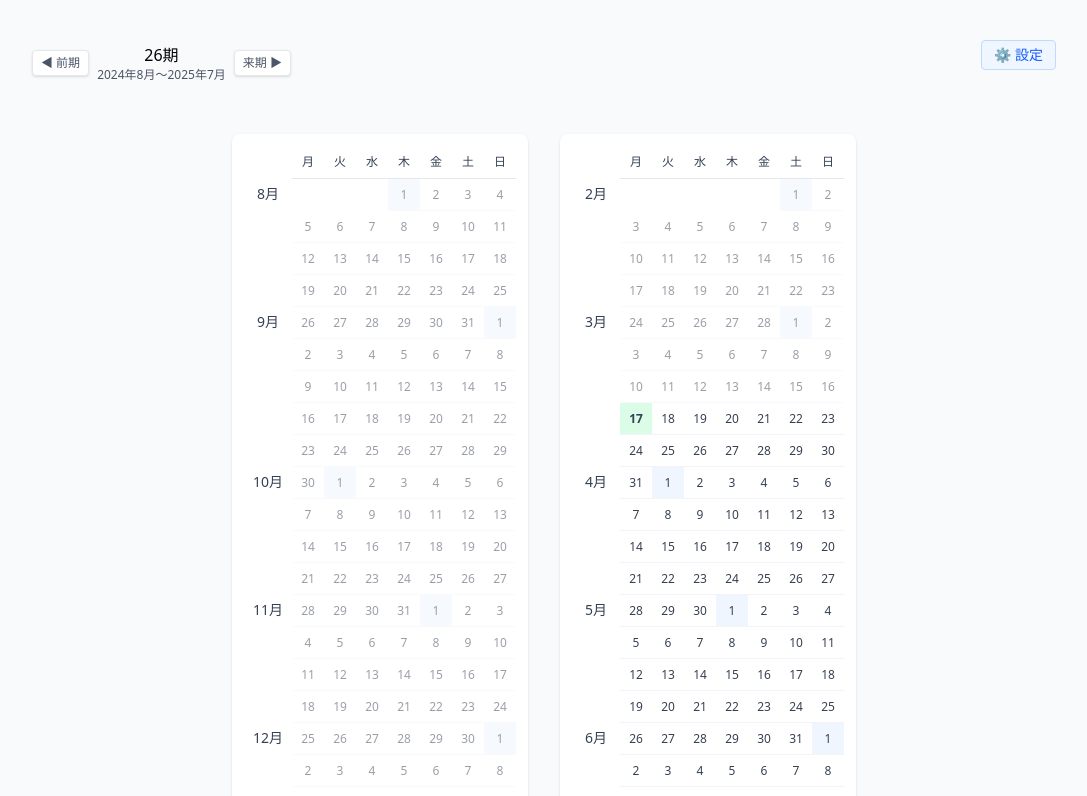
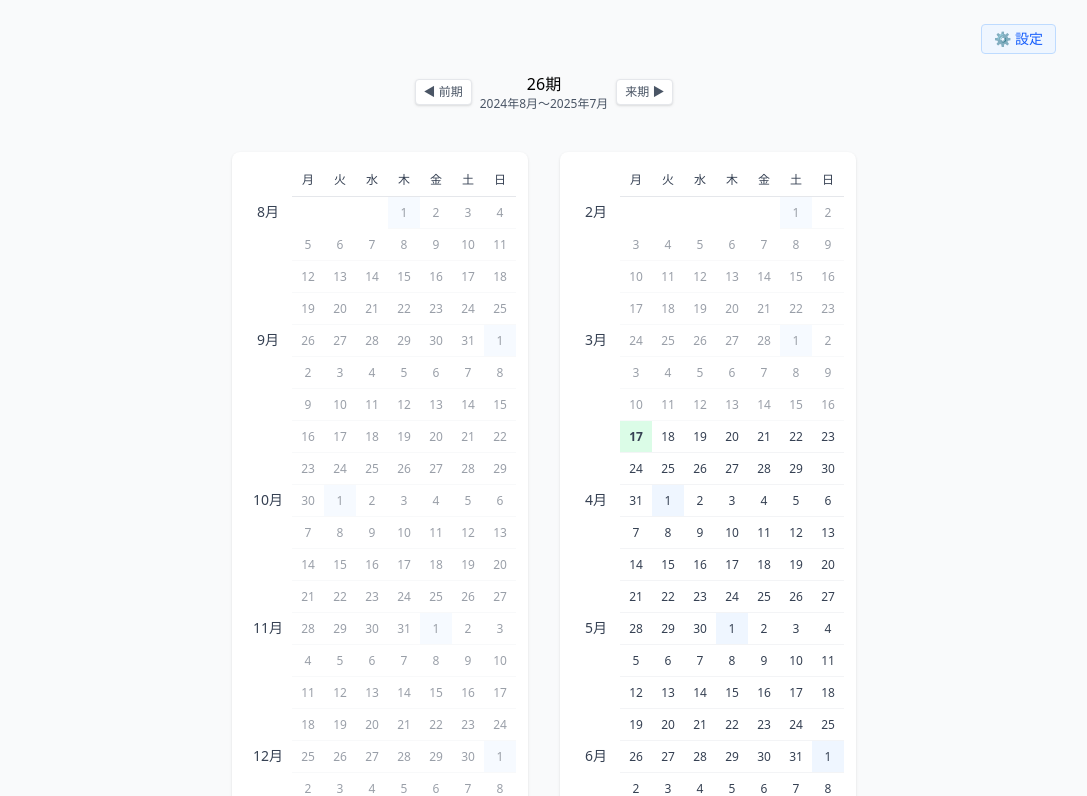
Before and after one commit to okonomi/period-calendar, a React (Vite) app: page / in a window 1280 px wide. Shown: the top 796 px of the page, without its empty margins (96-1183 px from the left). Built offline with nearby package versions, Linux system fonts and the light colour scheme; no server answers.

Commit message:
refactor: enhance layout of AppContent and improve SettingsForm positioning

```diff
--- a/src/App.tsx
+++ b/src/App.tsx
@@ -28,11 +28,21 @@ const AppContent: React.FC = () => {
     <HolidaysProvider period={selectedPeriod}>
       <div className="min-h-screen bg-gray-50">
         <div className="container mx-auto px-2 py-6">
-          <div className="max-w-5xl mx-auto">
-            <div className="flex justify-between items-center">
-              <PeriodSelector period={selectedPeriod} onPrevPeriod={handlePrevPeriod} onNextPeriod={handleNextPeriod} />
+          <div className="max-w-5xl mx-auto relative">
+            <div className="absolute top-0 right-0 z-10">
               <SettingsForm />
             </div>
+
+            <div className="pt-10 mb-4">
+              <div className="mx-auto max-w-md">
+                <PeriodSelector
+                  period={selectedPeriod}
+                  onPrevPeriod={handlePrevPeriod}
+                  onNextPeriod={handleNextPeriod}
+                />
+              </div>
+            </div>
+
             <div className="flex gap-8 justify-center mt-4">
               <div className="shrink">
                 <Calendar dates={firstHalfDates} />
--- a/src/components/PeriodSelector.tsx
+++ b/src/components/PeriodSelector.tsx
@@ -27,7 +27,7 @@ export const PeriodSelector: React.FC<Props> = ({ period, onPrevPeriod, onNextPe
   const periodRange = formatPeriodRange(getPeriodRange(period, settings))
 
   return (
-    <div className="flex items-center justify-center space-x-2">
+    <div className="flex items-center justify-center space-x-2 w-full py-2">
       <button type="button" onClick={onPrevPeriod} className={buttonClasses}>
         ◀ 前期
       </button>
--- a/src/components/SettingsForm.tsx
+++ b/src/components/SettingsForm.tsx
@@ -4,7 +4,6 @@ import { useSettings } from "../hooks/use-settings"
 export const SettingsForm: React.FC = () => {
   const { settings, updateSettings } = useSettings()
   const [isOpen, setIsOpen] = useState(false)
-
   const [year, setYear] = useState(settings.firstPeriodStartYear.toString())
   const [month, setMonth] = useState(settings.firstPeriodStartMonth.toString())
 
@@ -33,7 +32,7 @@ export const SettingsForm: React.FC = () => {
   }
 
   return (
-    <div className="mt-4 mb-8">
+    <div>
       <button
         type="button"
         onClick={toggleSettings}
@@ -43,7 +42,7 @@ export const SettingsForm: React.FC = () => {
       </button>
 
       {isOpen && (
-        <div className="mt-4 p-4 bg-white rounded-lg shadow border border-gray-200">
+        <div className="mt-2 p-4 bg-white rounded-lg shadow border border-gray-200 absolute right-0 z-10 w-72">
           <h3 className="text-lg font-medium mb-4">カレンダー設定</h3>
 
           <div className="mb-4">
```
